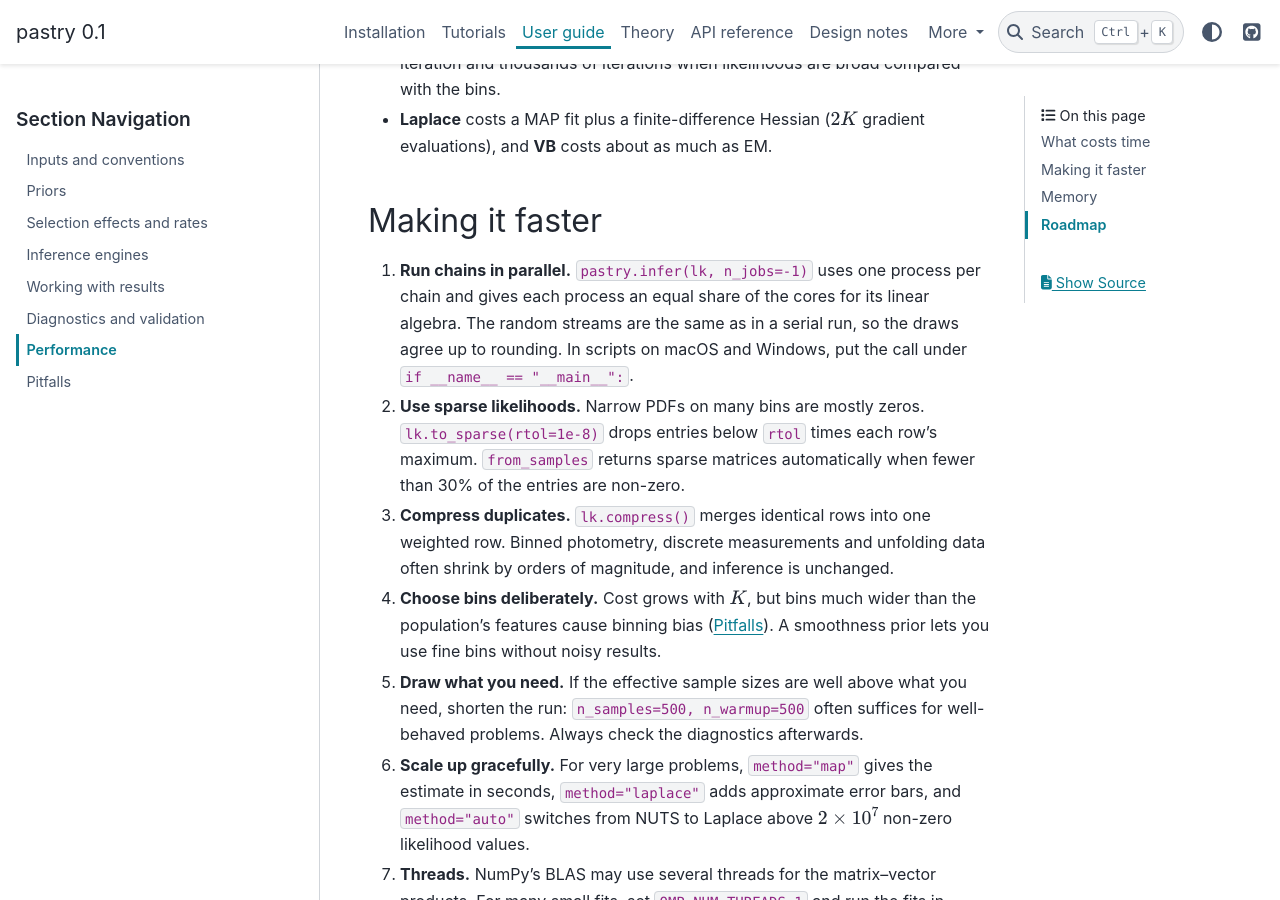
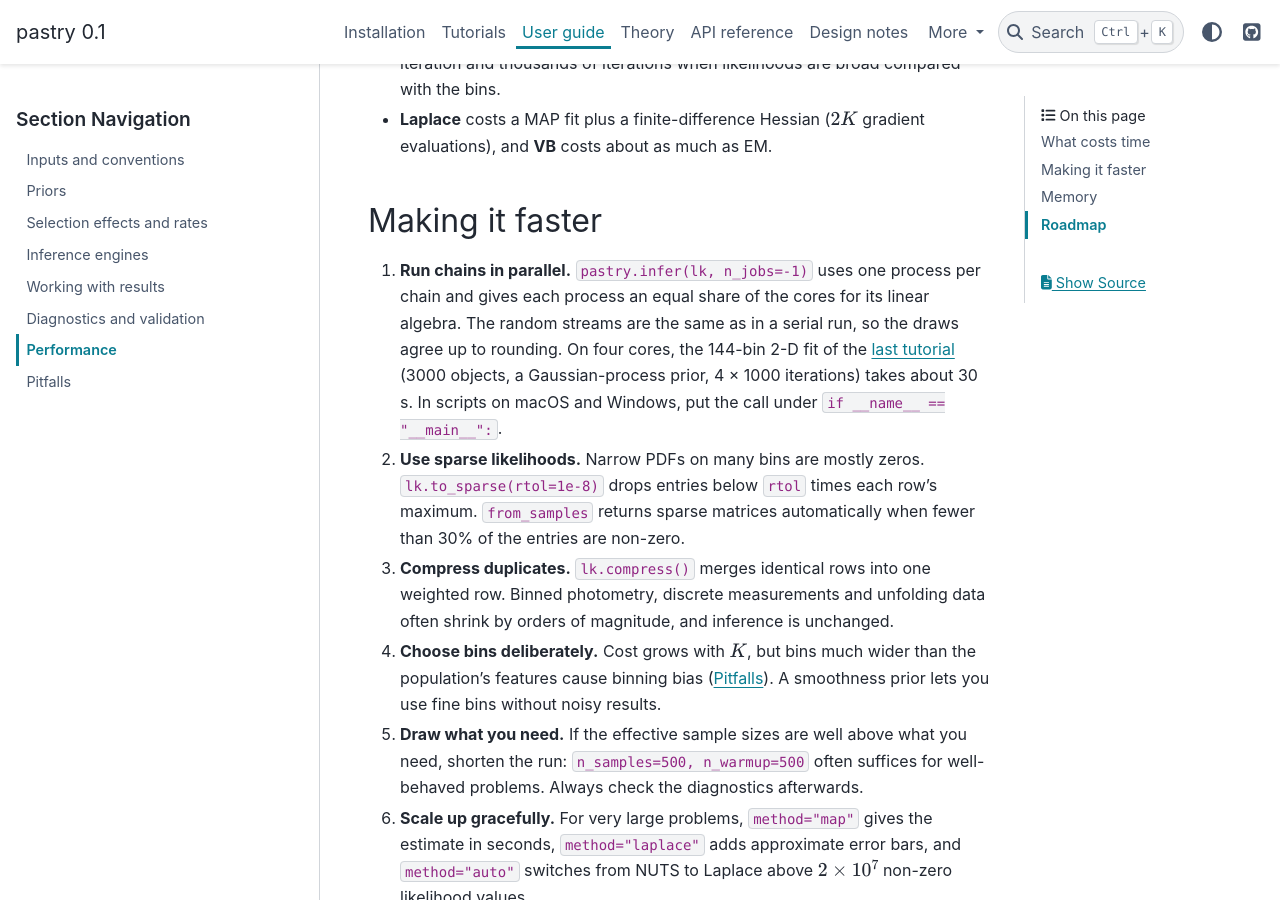
Before and after one commit to joshspeagle/binference, a Sphinx documentation site: the page built from docs/user-guide/performance.md, in a window 1280 px wide and 900 px high, scrolled down 969 px. Built offline with Sphinx 7.4.7 and the PyData theme 0.15.4, drawn with Linux system fonts in a browser that asks for light colours.

Commit message:
Docs: parallel timing for the 2-D tutorial fit
Co-Authored-By: Claude Opus 5.5 <noreply@anthropic.com>
Claude-Session: https://claude.ai/code/session_01De68Qguk82R9FGTNQYmYnz

```diff
--- a/docs/user-guide/performance.md
+++ b/docs/user-guide/performance.md
@@ -38,8 +38,10 @@ The engines spend these differently:
 1. **Run chains in parallel.** `pastry.infer(lk, n_jobs=-1)` uses one process
    per chain and gives each process an equal share of the cores for its
    linear algebra. The random streams are the same as in a serial run, so the
-   draws agree up to rounding. In scripts on macOS and Windows, put the call
-   under `if __name__ == "__main__":`.
+   draws agree up to rounding. On four cores, the 144-bin 2-D fit of the
+   {doc}`last tutorial </tutorials/08_two_dimensions>` (3000 objects, a
+   Gaussian-process prior, 4 × 1000 iterations) takes about 30 s. In scripts
+   on macOS and Windows, put the call under `if __name__ == "__main__":`.
 2. **Use sparse likelihoods.** Narrow PDFs on many bins are mostly zeros.
    `lk.to_sparse(rtol=1e-8)` drops entries below `rtol` times each row's
    maximum. `from_samples` returns sparse matrices automatically when fewer
```
